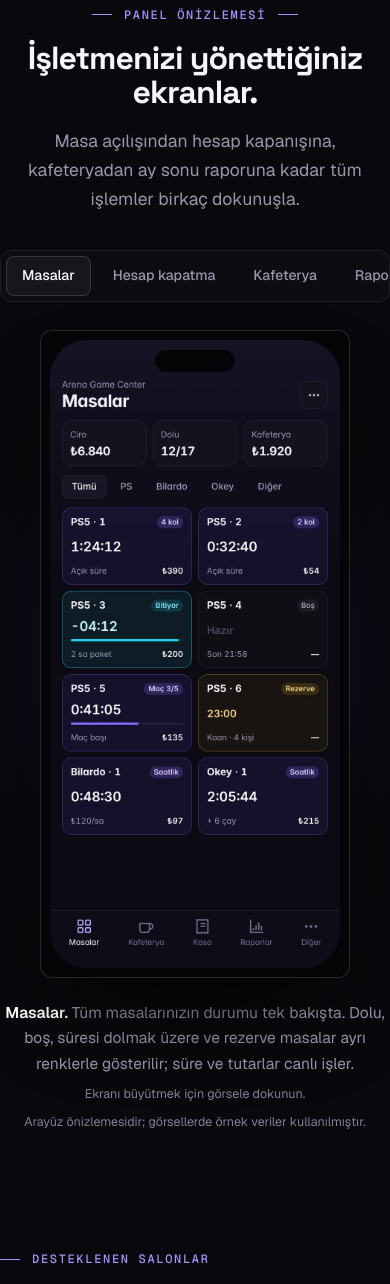
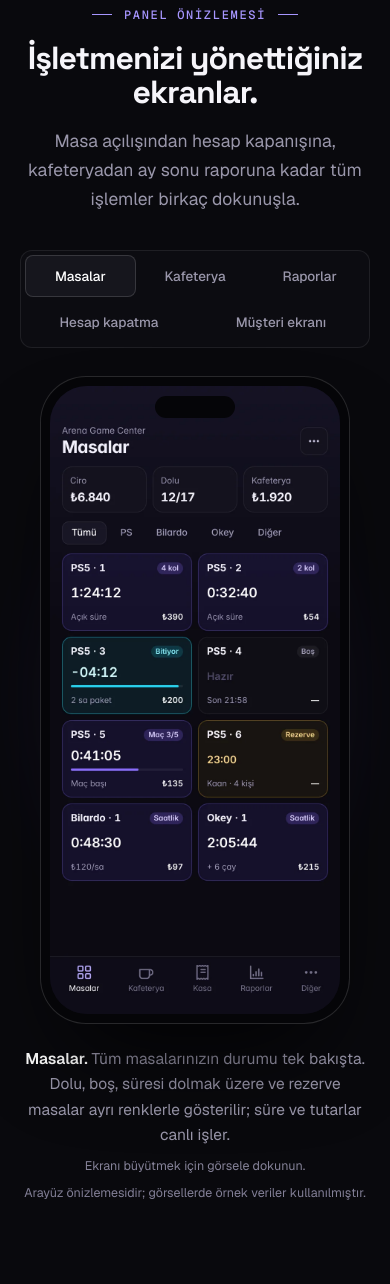
Before and after one commit to 2tr6/dnlstation-site, a PHP site: page / in a window 390 px wide. Shown: the part 1601-2885 px from the top of the page. Run offline with PHP 8.4, Linux system fonts and the light colour scheme.

Commit message:
Mobil: galeri sekmeleri kaydırmasız 3+2 düzen, bölüm kenar boşlukları düzeltildi
- .section kısayolu yatay padding'i sıfırlıyordu; sadece üst/alt padding ayarlanıyor
- Galeri sekmeleri 600px altında ızgara: kısa etiketler üstte, uzunlar altta
- Telefon çerçevesinin köşe yarıçapını bozan kural kaldırıldı

Co-Authored-By: Claude Opus 5.5 <noreply@anthropic.com>
Claude-Session: https://claude.ai/code/session_01QqG51C8HutBtthk3bFZHFy

```diff
--- a/site/404.html
+++ b/site/404.html
@@ -11,7 +11,7 @@
 <link rel="preconnect" href="https://fonts.googleapis.com">
 <link rel="preconnect" href="https://fonts.gstatic.com" crossorigin>
 <link rel="stylesheet" href="https://fonts.googleapis.com/css2?family=Space+Grotesk:wght@500;600;700&family=Geist:wght@400;500;600&family=Geist+Mono:wght@500;600&display=swap">
-<link rel="stylesheet" href="/assets/css/style.css?v=6">
+<link rel="stylesheet" href="/assets/css/style.css?v=7">
 </head>
 <body>
 <main class="nf">
--- a/site/assets/css/style.css
+++ b/site/assets/css/style.css
@@ -67,7 +67,7 @@ button{font:inherit}
 .mmenu-foot .ig{margin-top:12px;display:flex;align-items:center;justify-content:center;gap:8px;min-height:44px;font-size:14px;color:var(--muted)}
 
 /* ---------- Section heads ---------- */
-.section{padding:120px 0 40px}
+.section{padding-top:120px;padding-bottom:40px}
 .eyebrow{display:inline-flex;align-items:center;gap:12px;margin:0;font-family:var(--font-mono);font-size:12px;letter-spacing:.14em;text-transform:uppercase;color:var(--lilac);font-weight:500}
 .eyebrow::before{content:'';width:20px;height:1px;background:var(--lilac)}
 .h2{margin:18px 0 0;font-family:var(--font-display);font-weight:700;font-size:clamp(32px,4.4vw,54px);line-height:1.05;letter-spacing:-.03em;color:var(--text-strong)}
@@ -380,7 +380,7 @@ legend{padding:0}
 @media (max-width:760px){
   .tilt{transform:none;animation:none}
   .hero-inner{padding:60px 0 56px;gap:44px}
-  .section{padding:88px 0 24px}
+  .section{padding-top:88px;padding-bottom:24px}
   .plan-pick{grid-template-columns:1fr}
   .mini-grid{grid-template-columns:repeat(2,minmax(0,1fr))}
   .kpi strong{font-size:16px}
@@ -396,10 +396,15 @@ legend{padding:0}
   .shot-view img{object-fit:cover;object-position:top}
 }
 @media (max-width:600px){
-  .gal-tabs{flex-wrap:nowrap;justify-content:flex-start;overflow-x:auto;width:auto;scrollbar-width:none}
-  .gal-tabs::-webkit-scrollbar{display:none}
-  .gal-tabs button{flex:none}
-  .shot{border-radius:12px}
+  /* Sekmeler kaydırmasız: 3 + 2 düzen, ekran genişliğine sığar */
+  .gal-tabs{display:grid;grid-template-columns:repeat(6,minmax(0,1fr));width:100%;gap:4px;padding:4px}
+  .gal-tabs button{grid-column:span 2;min-height:42px;padding:0 6px;font-size:13.5px;white-space:nowrap;overflow:hidden;text-overflow:ellipsis}
+  /* Kısa etiketler üst satırda, uzunlar alt satırda geniş */
+  #tab-kafe{order:2}#tab-rapor{order:3}#tab-hesap{order:4}#tab-tv{order:5}
+  #tab-hesap,#tab-tv{grid-column:span 3}
+}
+@media (max-width:380px){
+  .gal-tabs button{font-size:12.5px;padding:0 3px;letter-spacing:-.01em}
 }
 @media (prefers-reduced-motion:reduce){
   html{scroll-behavior:auto}
--- a/site/giris/index.html
+++ b/site/giris/index.html
@@ -24,7 +24,7 @@
 <link rel="preconnect" href="https://fonts.googleapis.com">
 <link rel="preconnect" href="https://fonts.gstatic.com" crossorigin>
 <link rel="stylesheet" href="https://fonts.googleapis.com/css2?family=Space+Grotesk:wght@500;600;700&family=Geist:wght@400;500;600&family=Geist+Mono:wght@500;600&display=swap">
-<link rel="stylesheet" href="/assets/css/style.css?v=6">
+<link rel="stylesheet" href="/assets/css/style.css?v=7">
 </head>
 <body>
 <div class="auth">
--- a/site/index.html
+++ b/site/index.html
@@ -35,7 +35,7 @@
 <link rel="preconnect" href="https://fonts.googleapis.com">
 <link rel="preconnect" href="https://fonts.gstatic.com" crossorigin>
 <link rel="stylesheet" href="https://fonts.googleapis.com/css2?family=Space+Grotesk:wght@500;600;700&family=Geist:wght@400;500;600&family=Geist+Mono:wght@500;600&display=swap">
-<link rel="stylesheet" href="/assets/css/style.css?v=6">
+<link rel="stylesheet" href="/assets/css/style.css?v=7">
 
 <script type="application/ld+json">
 {
--- a/site/uye-ol/index.html
+++ b/site/uye-ol/index.html
@@ -27,7 +27,7 @@
 <link rel="preconnect" href="https://fonts.googleapis.com">
 <link rel="preconnect" href="https://fonts.gstatic.com" crossorigin>
 <link rel="stylesheet" href="https://fonts.googleapis.com/css2?family=Space+Grotesk:wght@500;600;700&family=Geist:wght@400;500;600&family=Geist+Mono:wght@500;600&display=swap">
-<link rel="stylesheet" href="/assets/css/style.css?v=6">
+<link rel="stylesheet" href="/assets/css/style.css?v=7">
 </head>
 <body>
 <div class="auth">
```
